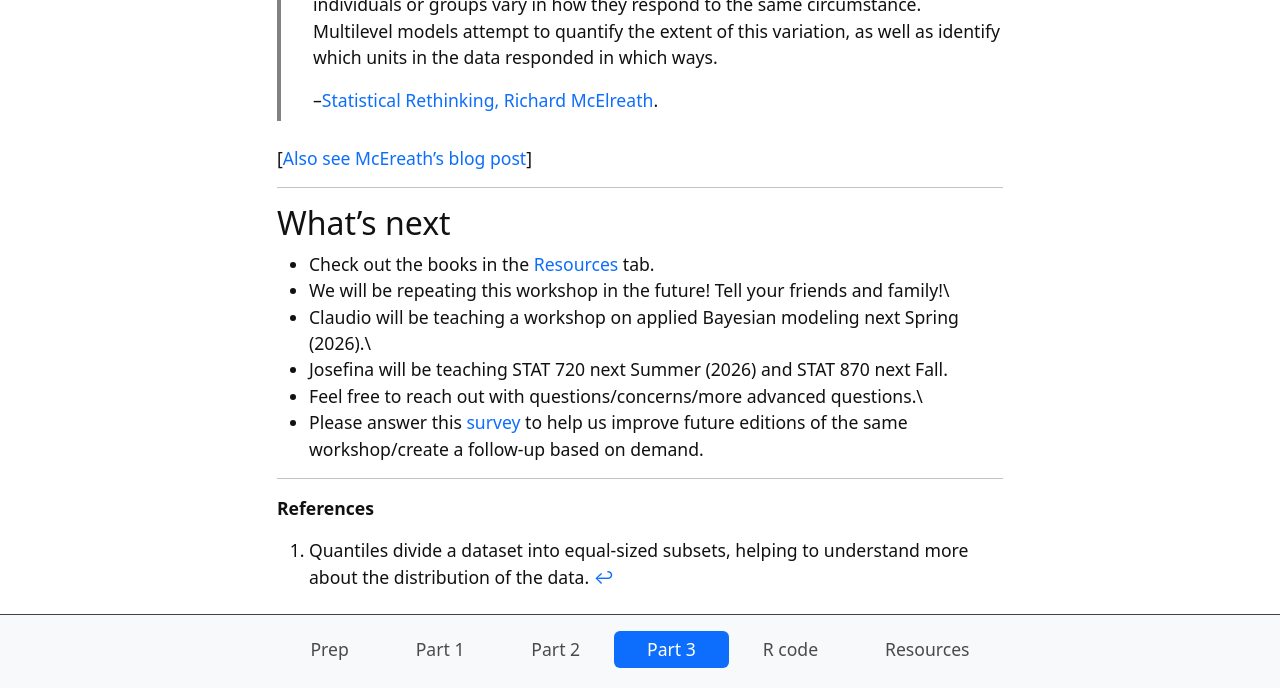
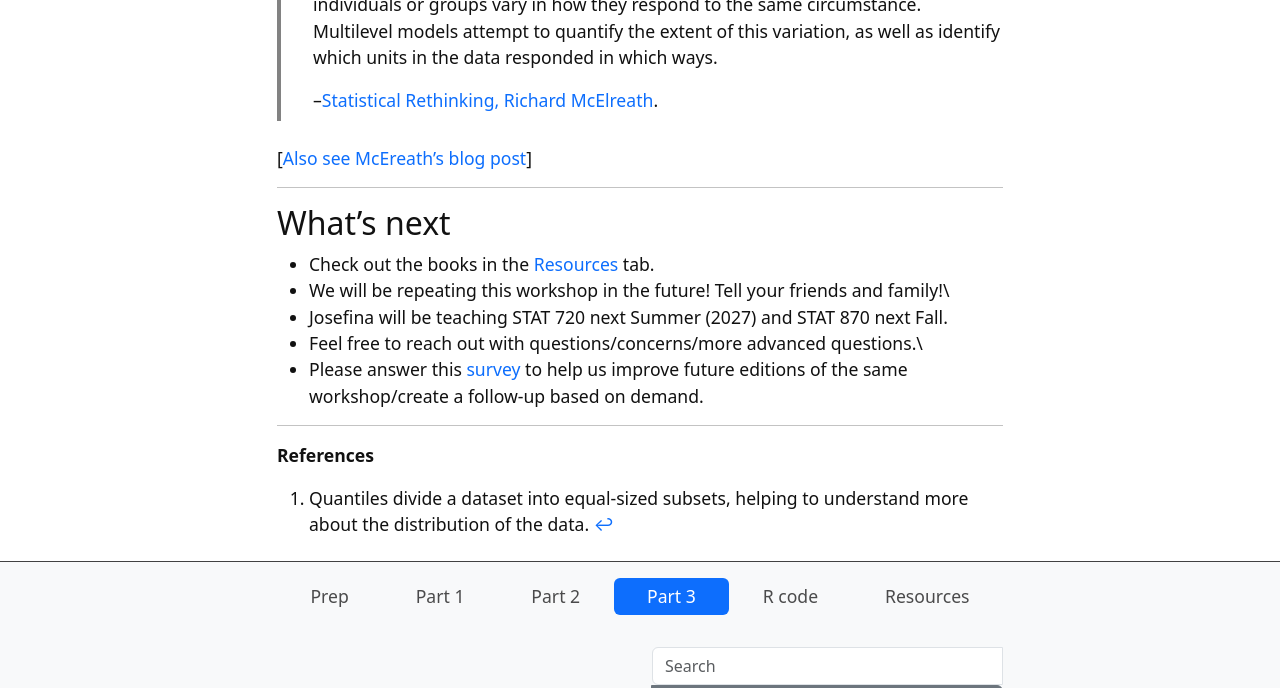
Before and after one commit to k-state-id3a/mixed-models-fall26, a Jekyll site: the page built from content/3-lesson.md, in a window 1280 px wide and 900 px high, scrolled down 25993 px, cut to the strip 0-688 px from the top of the window. Built offline with Jekyll 4.4.1, drawn with Linux system fonts in a browser that asks for light colours; formulas are drawn with MathJax 3.

Commit message:
survey link

```diff
--- a/content/3-lesson.md
+++ b/content/3-lesson.md
@@ -813,10 +813,9 @@ Where:
 
 - Check out the books in the [Resources](5-resources) tab.
 - We will be repeating this workshop in the future! Tell your friends and family!\
-- Claudio will be teaching a workshop on applied Bayesian modeling next Spring (2026).\
-- Josefina will be teaching STAT 720 next Summer (2026) and STAT 870 next Fall.
+- Josefina will be teaching STAT 720 next Summer (2027) and STAT 870 next Fall.
 - Feel free to reach out with questions/concerns/more advanced questions.\
-- Please answer this [survey](https://forms.gle/9wBmYvzMC1C3hdmT9) to help us improve future editions of the same workshop/create a follow-up based on demand.
+- Please answer this [survey](https://forms.gle/nxGsGv7tvf5LTaKF9) to help us improve future editions of the same workshop/create a follow-up based on demand.
 
 ------------------------------------------------------------------------
 
```
